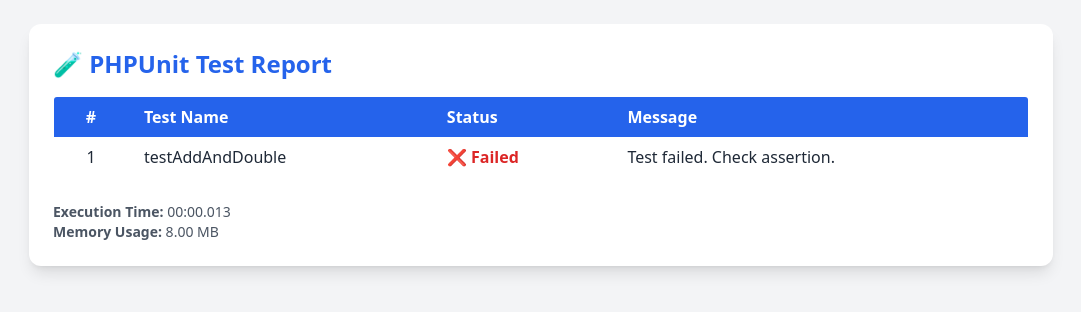
After one commit to Nyfong/PHP-Unit-Test-v1, a PHP site: page /reports/test-report.html in a window 1280 px wide. The commit adds this page. Shown: the top 312 px of the page, without its empty margins (99-1180 px from the left). Run offline with PHP 8.4, Linux system fonts and the light colour scheme; some libraries are stand-ins or nearby versions.

Commit message:
commit report-test

```diff
--- /dev/null
+++ b/reports/test-report.html
@@ -0,0 +1,38 @@
+<!DOCTYPE html>
+<html lang="en">
+<head>
+  <meta charset="UTF-8" />
+  <meta name="viewport" content="width=device-width, initial-scale=1.0" />
+  <title>PHPUnit Test Report</title>
+  <script src="https://cdn.tailwindcss.com"></script>
+</head>
+<body class="bg-gray-100 p-6 font-sans text-gray-800">
+  <div class="max-w-5xl mx-auto bg-white rounded-xl shadow-lg p-6">
+    <h1 class="text-2xl font-bold text-blue-600 mb-4">🧪 PHPUnit Test Report</h1>
+
+    <table class="w-full table-auto border border-gray-300 rounded overflow-hidden mb-6">
+      <thead class="bg-blue-600 text-white">
+        <tr>
+          <th class="px-4 py-2 text-center">#</th>
+          <th class="px-4 py-2 text-left">Test Name</th>
+          <th class="px-4 py-2 text-left">Status</th>
+          <th class="px-4 py-2 text-left">Message</th>
+        </tr>
+      </thead>
+      <tbody class="bg-white divide-y divide-gray-200">
+        <tr>
+          <td class="px-4 py-2 text-center">1</td>
+          <td class="px-4 py-2">testAddAndDouble</td>
+          <td class="px-4 py-2 font-semibold text-red-600">❌ Failed</td>
+          <td class="px-4 py-2">Test failed. Check assertion.</td>
+        </tr>
+      </tbody>
+    </table>
+
+    <div class="text-sm text-gray-600">
+      <p><strong>Execution Time:</strong> 00:00.013</p>
+      <p><strong>Memory Usage:</strong> 8.00 MB</p>
+    </div>
+  </div>
+</body>
+</html>
--- a/src/MathService.php
+++ b/src/MathService.php
@@ -13,7 +13,7 @@ class MathService
 
     public function addAndDouble($a, $b)
     {
-        $sum = $this->calculator->add($a, $b);
-        return $sum * 2;
+        $sum = $this->calculator->add($a, $b);  // unit logic
+        return $sum * 2; //extra logic
     }
 }
```
Also changed, not shown: generate-report.php (added, +64 -0 lines), tests/CalculatorTest.php (+1 -1 lines), tests/MathServiceTest.php (+1 -1 lines), 1 other file.
